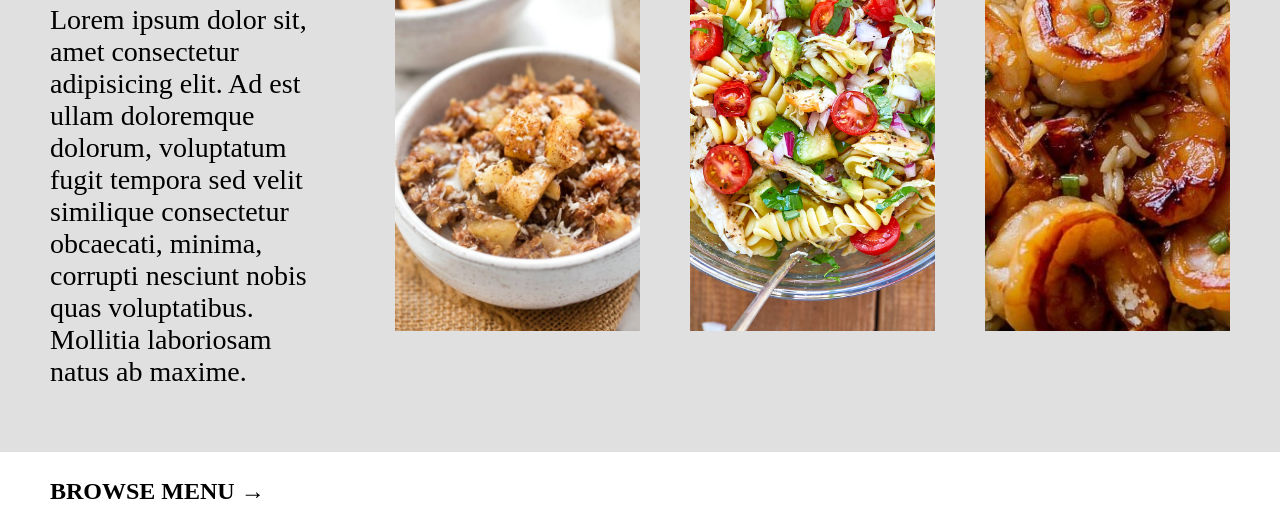
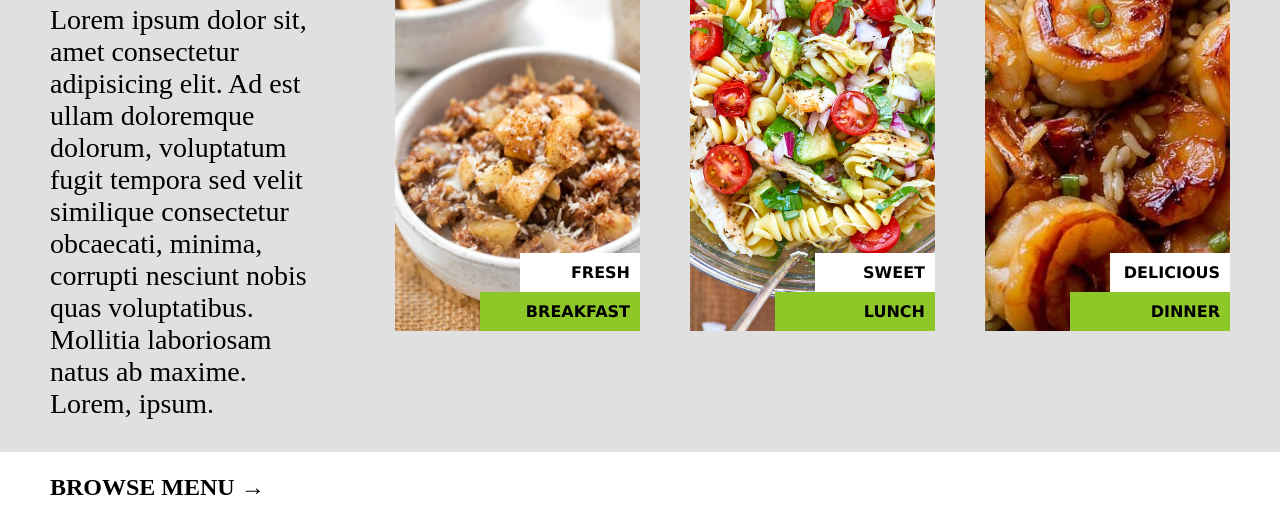
Before and after one commit to TylerVanSickle/mihealth, a plain HTML site: page index.html in a window 1280 px wide. Shown: the part 348-853 px from the top of the page. Drawn offline with Linux system fonts and the light colour scheme.

Commit message:
Added some more minor details to finish it out.

```diff
--- a/index.html
+++ b/index.html
@@ -22,23 +22,27 @@
         <div class="cardContainer">
             <div class="card card1">
                 <h1 class="cardH1"><b>Be<br>Healthy</b></h1>
-                <br>
-                <br>
+                <br><br>
                 <p class="cardP">
                     Lorem ipsum dolor sit, amet consectetur adipisicing elit.
                     Ad est ullam doloremque dolorum, voluptatum fugit tempora sed velit similique consectetur obcaecati,
-                    minima, corrupti nesciunt nobis quas voluptatibus. Mollitia laboriosam natus ab maxime.
+                    minima, corrupti nesciunt nobis quas voluptatibus. Mollitia laboriosam natus ab maxime. Lorem, ipsum.
                 </p>
-                <br>
-                <br>
-                <br>
-                <br>
-                <br>
+                <br><br><br>
                 <p class="cardBrowse"><b>BROWSE MENU →</b></p>
             </div>
-            <div class="card card2"></div>
-            <div class="card card3"></div>
-            <div class="card card4"></div>
+            <div class="card card2">
+                <div class="littleCard1">FRESH</div>
+                <div class="littleCard2">BREAKFAST</div>
+            </div>
+            <div class="card card3">
+                <div class="littleCard1">SWEET</div>
+                <div class="littleCard2">LUNCH</div>
+            </div>
+            <div class="card card4">
+                <div class="littleCard1">DELICIOUS</div>
+                <div class="littleCard2">DINNER</div>
+            </div>
         </div>
     </section>
 </body>
--- a/style.css
+++ b/style.css
@@ -13,7 +13,7 @@ header{
     background-color: white;
 }
 nav{
-    width: 95%;
+    width: 90%;
     height: 100%;
     display: flex;
     justify-content: space-between;
@@ -40,7 +40,7 @@ nav{
 }
 .linksLi{
     display: inline;
-    padding-left: 25px;
+    padding-left: 150px;
     font-size: 1.25rem;
     align-self: center;
     font-family:'Trebuchet MS', 'Lucida Sans Unicode', 'Lucida Grande', 'Lucida Sans', Arial, sans-serif;
@@ -70,6 +70,8 @@ nav{
     background-color: transparent;
     padding-right: 20px;
     width: 25%;
+    position: relative;
+    cursor: pointer;
 }
 
 .cardH1{
@@ -98,3 +100,27 @@ nav{
     background-image: url(/images/Shrimp.jpg);
     background-position: center;
 }
+.littleCard1{
+    padding: 10px;
+    background-color: white;
+    width: 120px;
+    text-align: right;
+    position:absolute;
+    right: 0;
+    bottom: 39px;
+    font-family:Verdana, Geneva, Tahoma, sans-serif;
+    font-weight: bold;
+
+}
+.littleCard2{
+    padding: 10px;
+    width: 160px;
+    position: absolute;
+    bottom: 0;
+    right: 0;
+    text-align: right;
+    background-color: var(--green);
+    text-transform: capitalize;
+    font-weight: bold;
+    font-family:Verdana, Geneva, Tahoma, sans-serif;
+}
```
